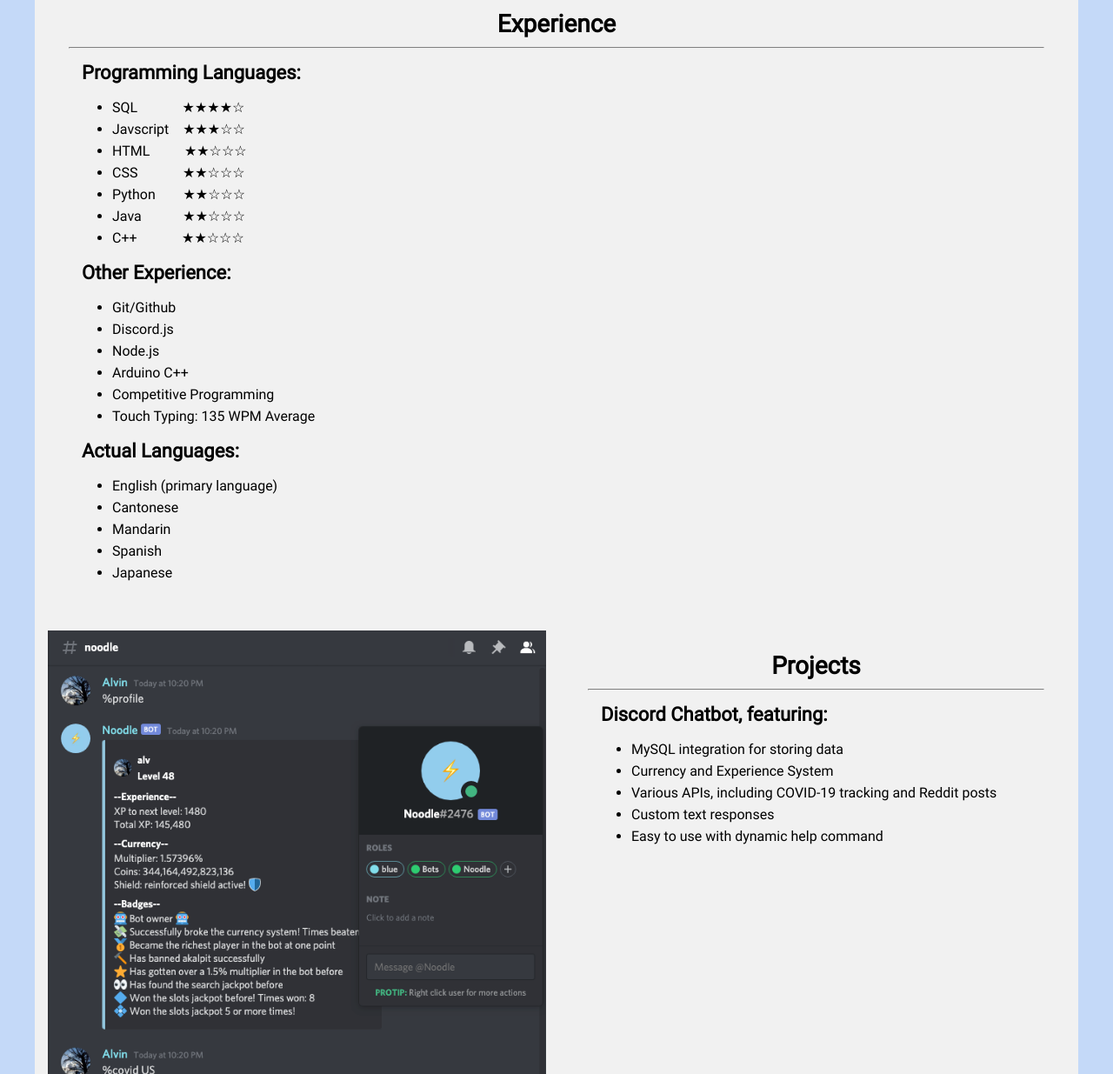
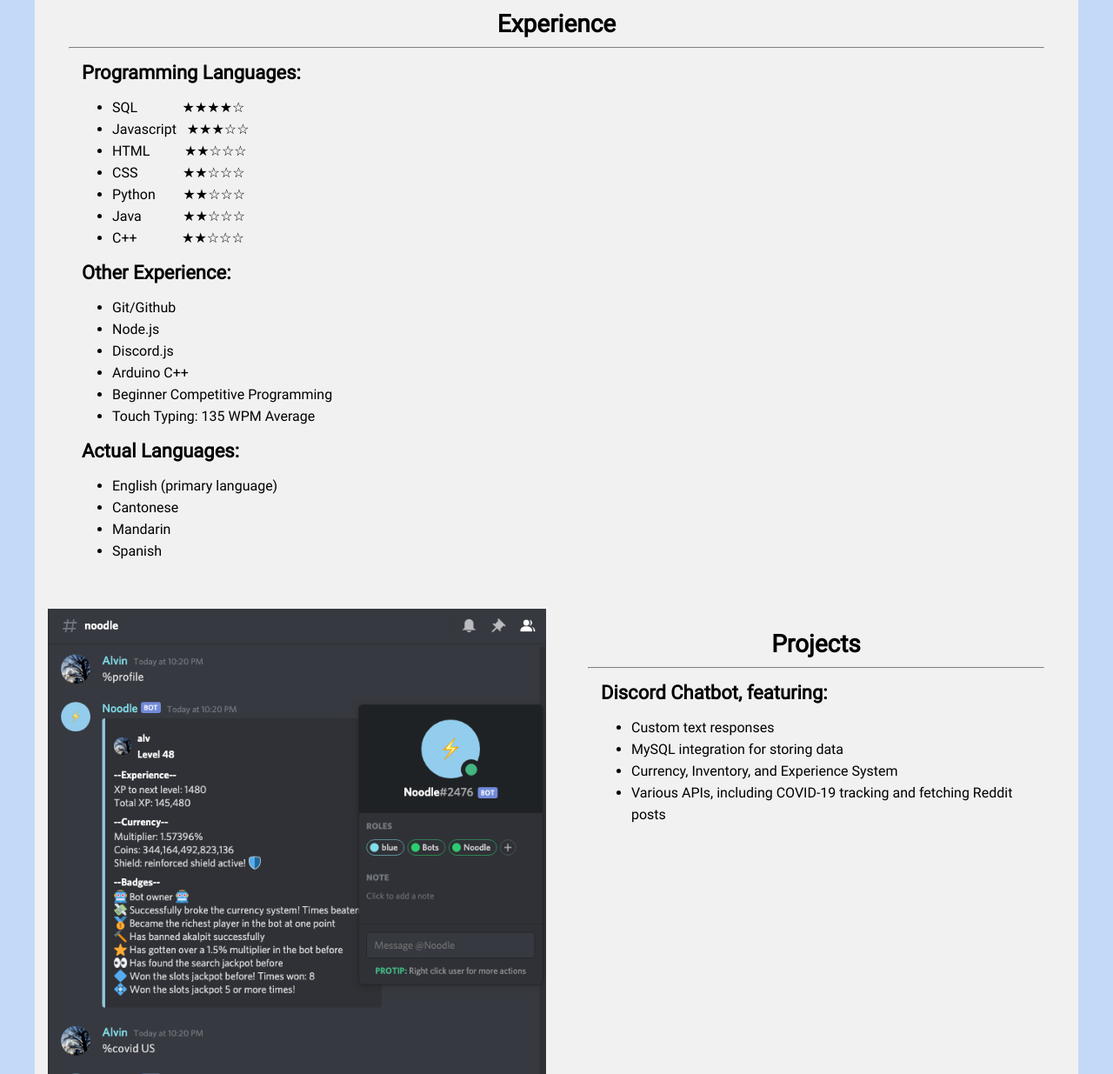
Before and after one commit to AlvGreat/Personal-Website, a plain HTML site: page index.html in a window 1280 px wide. Shown: the part 880-2115 px from the top of the page at 87% size. Drawn offline with nearby package versions, Linux system fonts and the light colour scheme.

Commit message:
typos and info fix

```diff
--- a/index.html
+++ b/index.html
@@ -23,7 +23,7 @@
             <section class="text">
                 <h1>My name is Alvin Lew</h1>
                 <hr>
-                <p>Personal/Resume Website</p>
+                <p>Aspiring software engineer</p>
             </section>
         </section>
         <main class="container">
@@ -35,7 +35,7 @@
                     <ul>
                         <li>a second-year computer science major</li>
                         <li>living in Los Angeles, California</li>
-                        <li>who enjoys learning about code and applying it</li>
+                        <li>who enjoys self-teaching programming languages and applying them</li>
                         <li>and loves food, traveling, and photography</li>
                     </ul>
                     <p><i>Picture taken in Malibu, California</i></p>
@@ -48,7 +48,7 @@
                     <h2>Programming Languages:</h2>
                     <ul>
                         <li>SQL&nbsp;&nbsp;&nbsp;&nbsp;&nbsp;&nbsp;&nbsp;&nbsp;&nbsp;&nbsp;&nbsp;&nbsp;&nbsp;★★★★☆</li>
-                        <li>Javscript&nbsp;&nbsp;&nbsp;&nbsp;★★★☆☆</li>
+                        <li>Javascript&nbsp;&nbsp;&nbsp;★★★☆☆</li>
                         <li>HTML&nbsp;&nbsp;&nbsp;&nbsp;&nbsp;&nbsp;&nbsp;&nbsp;&nbsp;&nbsp;★★☆☆☆</li>
                         <li>CSS&nbsp;&nbsp;&nbsp;&nbsp;&nbsp;&nbsp;&nbsp;&nbsp;&nbsp;&nbsp;&nbsp;&nbsp;&nbsp;★★☆☆☆</li>
                         <li>Python&nbsp;&nbsp;&nbsp;&nbsp;&nbsp;&nbsp;&nbsp;&nbsp;★★☆☆☆</li>
@@ -59,10 +59,10 @@
                     <h2>Other Experience:</h2>
                     <ul>
                         <li>Git/Github</li>
+                        <li>Node.js</li>
                         <li>Discord.js</li>
-                        <li>Node.js</li>
                         <li>Arduino C++</li>
-                        <li>Competitive Programming</li>
+                        <li>Beginner Competitive Programming</li>
                         <li>Touch Typing: 135 WPM Average</li>
                     </ul>
 
@@ -72,7 +72,6 @@
                         <li>Cantonese</li>
                         <li>Mandarin</li>
                         <li>Spanish</li>
-                        <li>Japanese</li>
                     </ul>
                 </div>
             </section>
@@ -83,11 +82,10 @@
                     <hr>
                     <h2>Discord Chatbot, featuring:</h2>
                     <ul>
+                        <li>Custom text responses </li>
                         <li>MySQL integration for storing data</li>
-                        <li>Currency and Experience System</li>
-                        <li>Various APIs, including COVID-19 tracking and Reddit posts</li>
-                        <li>Custom text responses</li>
-                        <li>Easy to use with dynamic help command</li>
+                        <li>Currency, Inventory, and Experience System</li>
+                        <li>Various APIs, including COVID-19 tracking and fetching Reddit posts</li>
                     </ul>
                 </div>
             </section>
```
